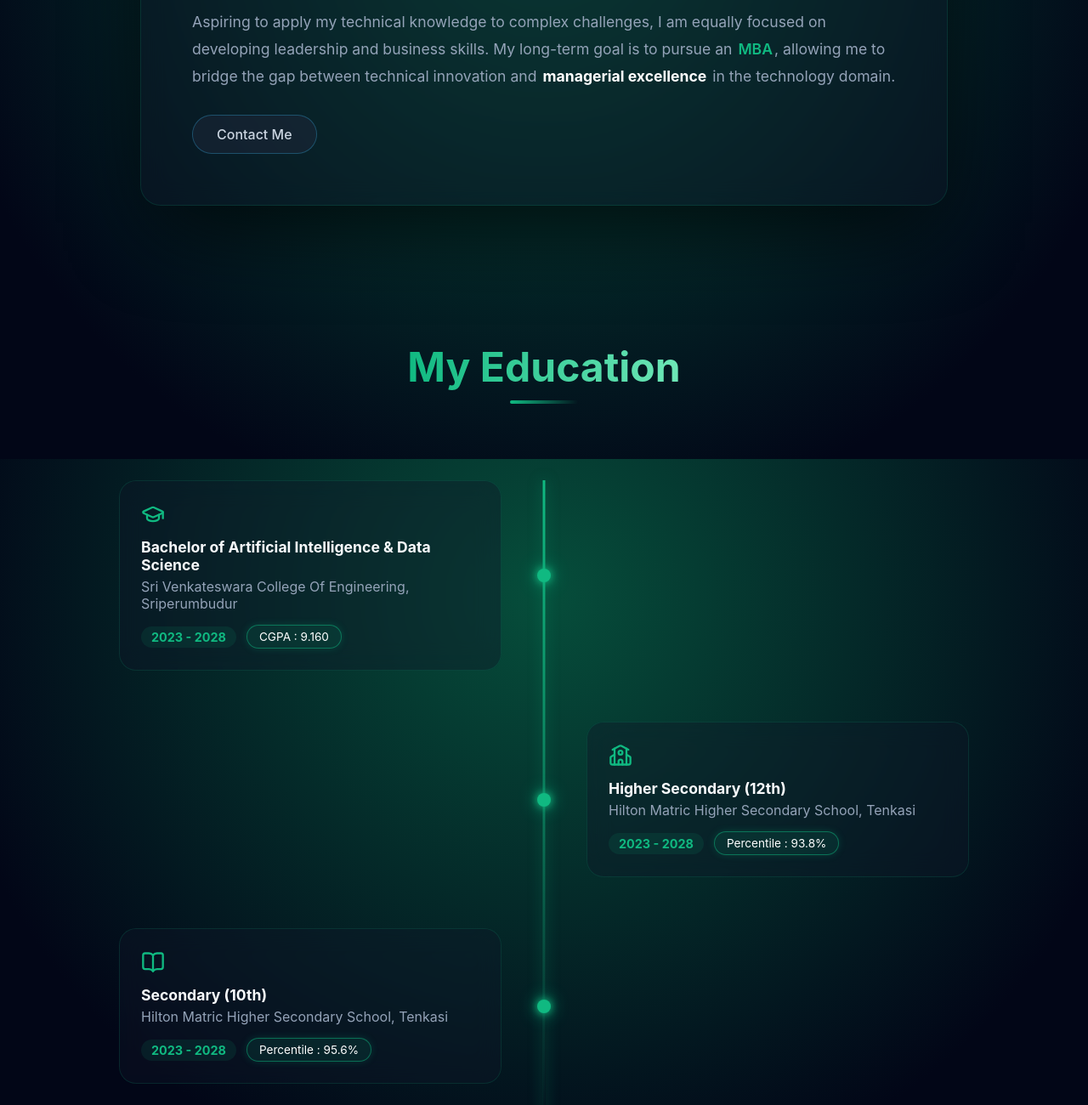
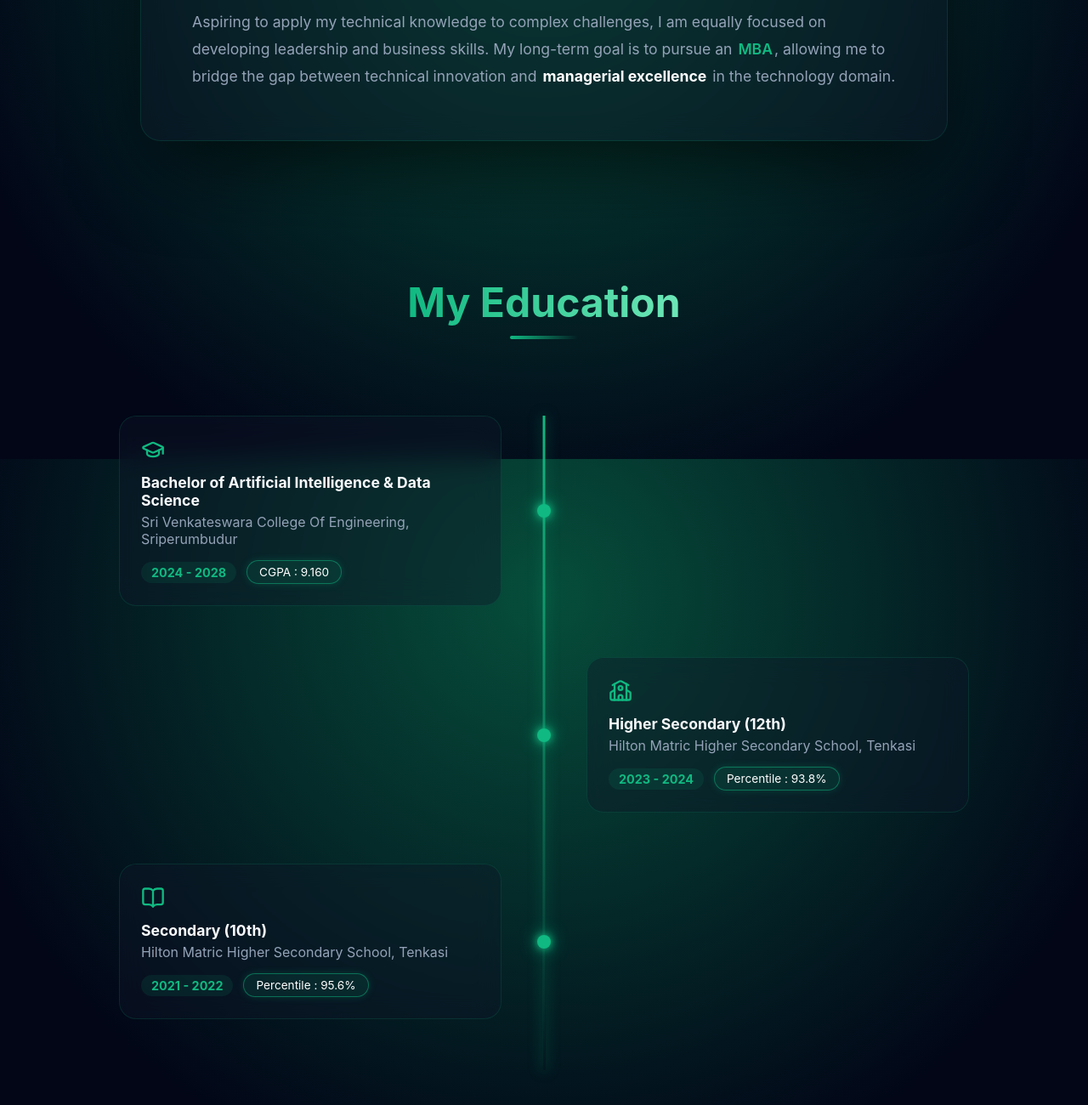
Before and after one commit to 25-sriram/Personal-portfolio, a plain HTML site: page index.html in a window 1280 px wide. Shown: the part 1060-2360 px from the top of the page at 85% size. Drawn offline with nearby package versions, Linux system fonts and the light colour scheme.

Commit message:
education changes

```diff
--- a/index.html
+++ b/index.html
@@ -99,10 +99,6 @@
                     domain.
                 </p>
             </div>
-
-            <div class="about-footer">
-                <a href="#contact" class="btn-contact-small">Contact Me</a>
-            </div>
         </div>
     </section>
     <section class="education-section" id="education">
@@ -121,7 +117,7 @@
                     <h4>Bachelor of Artificial Intelligence & Data Science</h4>
                     <p class="institution">Sri Venkateswara College Of Engineering, Sriperumbudur</p>
                     <div class="edu-meta">
-                        <span class="year">2023 - 2028</span>
+                        <span class="year">2024 - 2028</span>
                         <span class="score-tag">CGPA : 9.160</span>
                     </div>
                 </div>
@@ -134,7 +130,7 @@
                     <h4>Higher Secondary (12th)</h4>
                     <p class="institution">Hilton Matric Higher Secondary School, Tenkasi</p>
                     <div class="edu-meta">
-                        <span class="year">2023 - 2028</span>
+                        <span class="year">2023 - 2024</span>
                         <span class="score-tag">Percentile : 93.8%</span>
                     </div>
                 </div>
@@ -147,7 +143,7 @@
                     <h4>Secondary (10th)</h4>
                     <p class="institution">Hilton Matric Higher Secondary School, Tenkasi</p>
                     <div class="edu-meta">
-                        <span class="year">2023 - 2028</span>
+                        <span class="year">2021 - 2022</span>
                         <span class="score-tag">Percentile : 95.6%</span>
                     </div>
                 </div>
```
